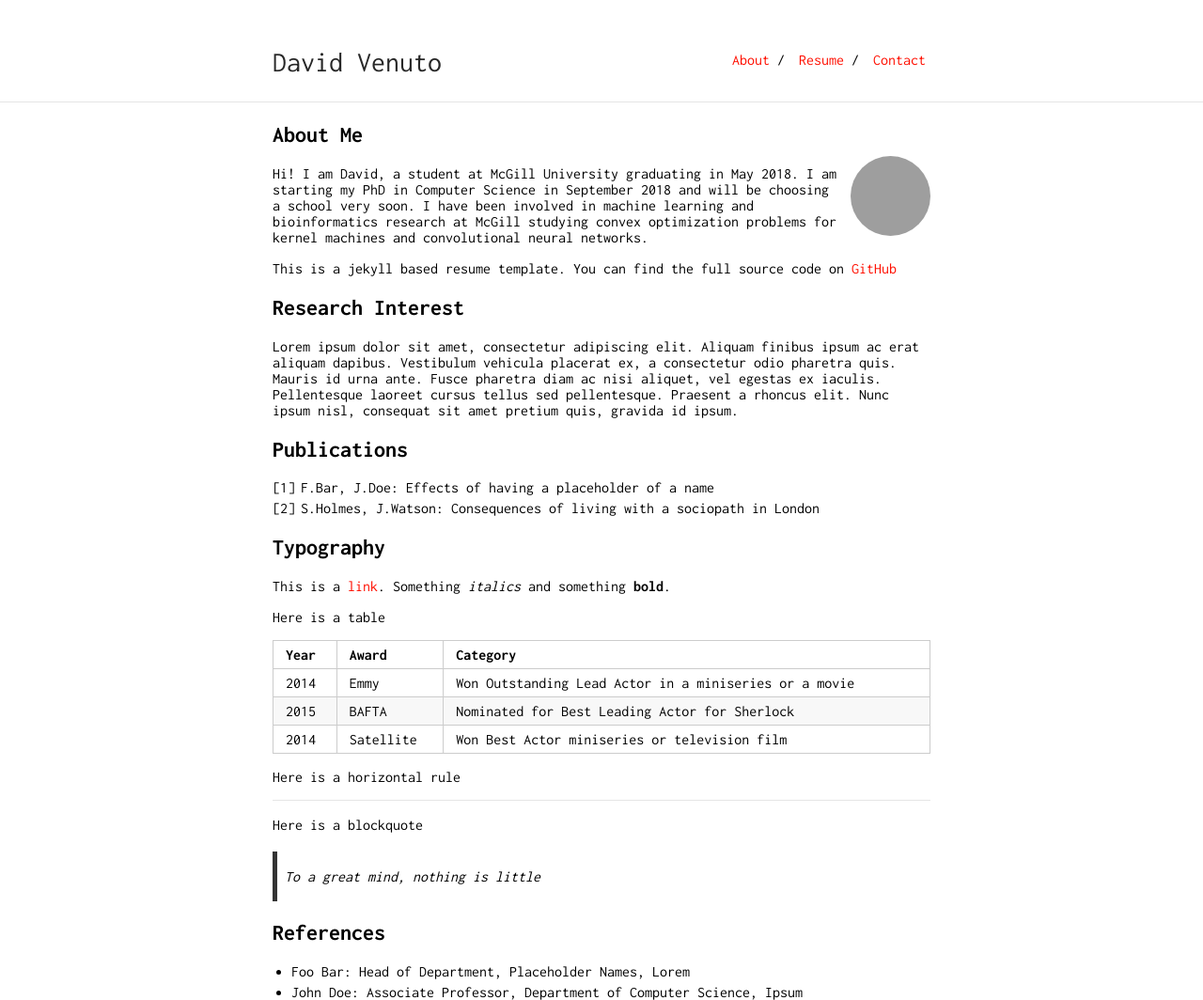
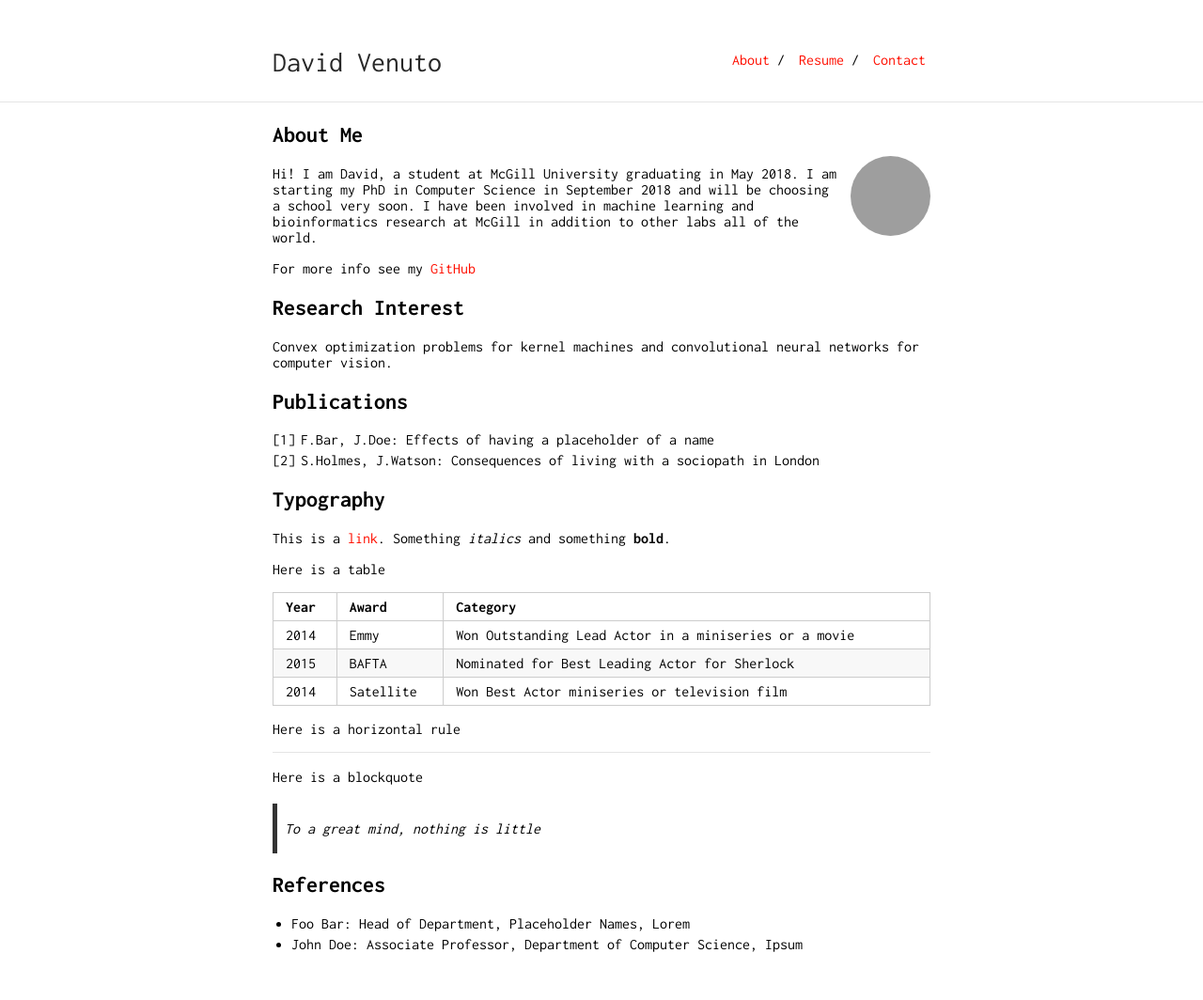
Before and after one commit to dvVenuto/dvvenuto.github.io, a Jekyll site: the page built from index.md, in a window 1280 px wide. Shown: the whole page at 94% size. Built offline with Jekyll 4.4.1, drawn with Linux system fonts in a browser that asks for light colours; our own code applies the rules of GitHub Pages for plain Markdown files; after the commit the page ends 1013 px from its top, so only the background shows below that; grey boxes are pictures that could not be loaded.

Commit message:
Update index.md

```diff
--- a/index.md
+++ b/index.md
@@ -6,13 +6,13 @@ layout: default
 
 <img class="profile-picture" src="pic.jpg">
 
-Hi! I am David, a student at McGill University graduating in May 2018.  I am starting my PhD in Computer Science in September 2018 and will be choosing a school very soon.  I have been involved in machine learning and bioinformatics research at McGill studying convex optimization problems for kernel machines and convolutional neural networks.
+Hi! I am David, a student at McGill University graduating in May 2018.  I am starting my PhD in Computer Science in September 2018 and will be choosing a school very soon.  I have been involved in machine learning and bioinformatics research at McGill in addition to other labs all of the world.
 
-This is a jekyll based resume template. You can find the full source code on [GitHub](https://github.com/bk2dcradle/researcher)
+For more info see my [GitHub](https://github.com/dvVenuto)
 
 ## Research Interest
 
-Lorem ipsum dolor sit amet, consectetur adipiscing elit. Aliquam finibus ipsum ac erat aliquam dapibus. Vestibulum vehicula placerat ex, a consectetur odio pharetra quis. Mauris id urna ante. Fusce pharetra diam ac nisi aliquet, vel egestas ex iaculis. Pellentesque laoreet cursus tellus sed pellentesque. Praesent a rhoncus elit. Nunc ipsum nisl, consequat sit amet pretium quis, gravida id ipsum.
+Convex optimization problems for kernel machines and convolutional neural networks for computer vision.
 
 ## Publications
 
```
